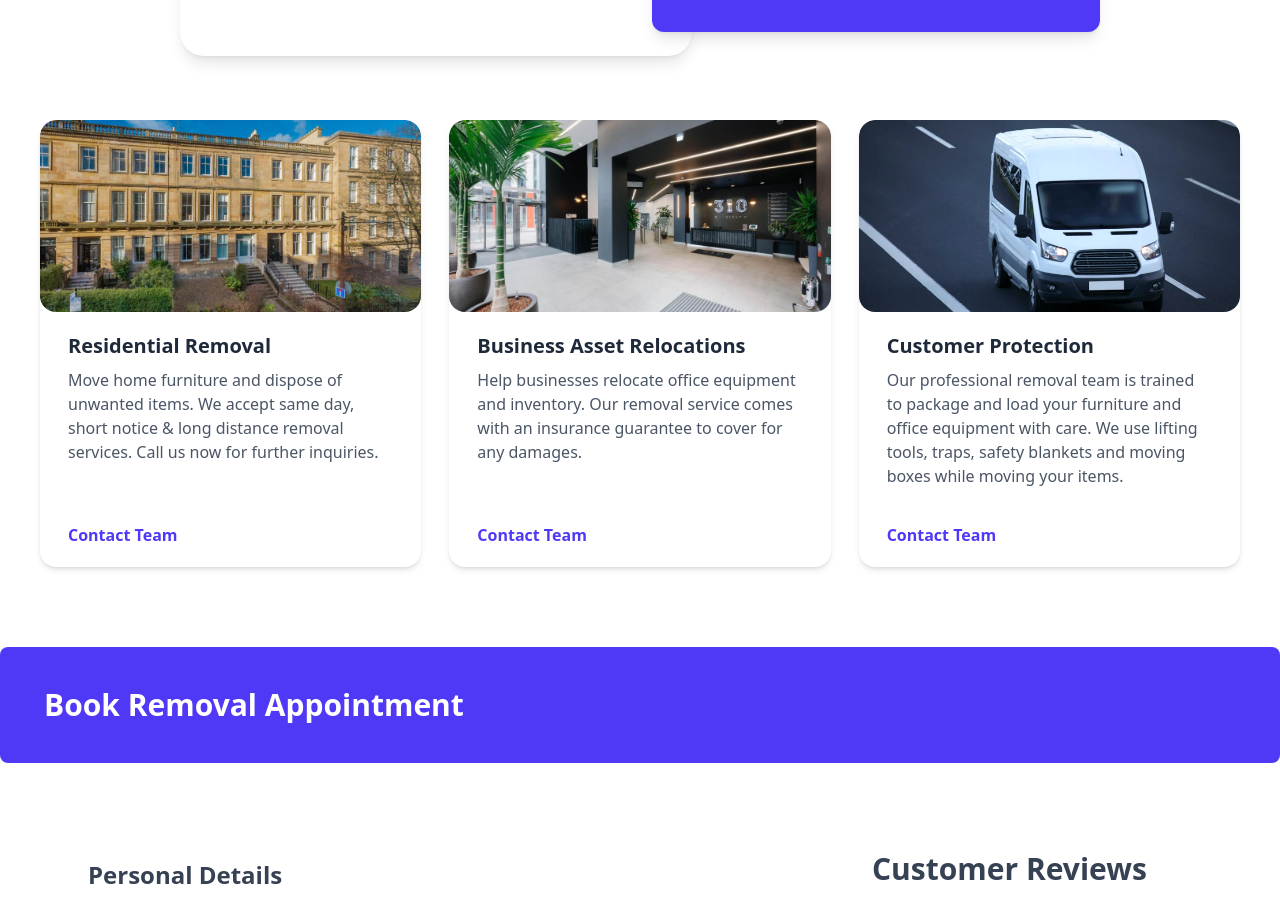
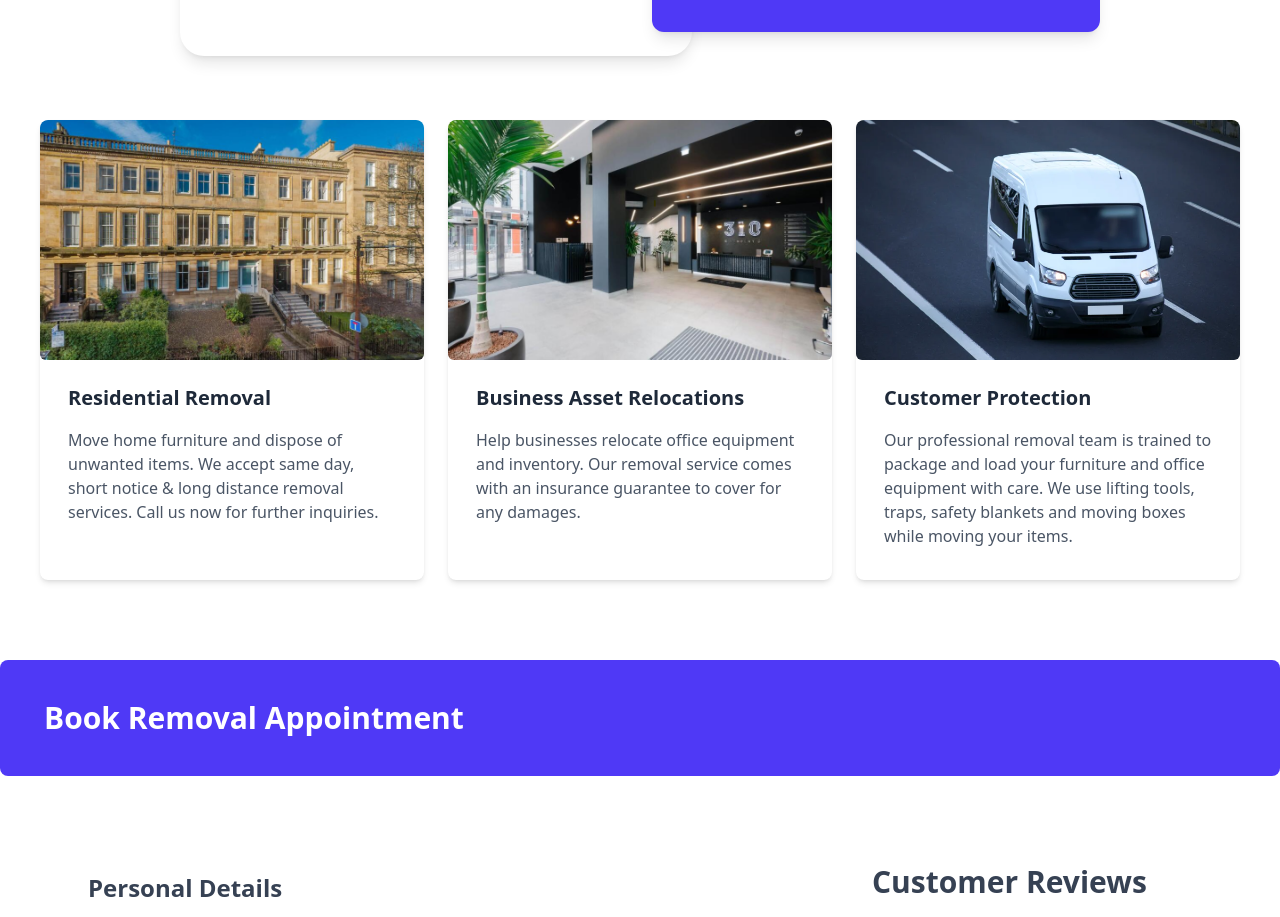
Before and after one commit to andrewwu531/removal-van-frontend, a React (Vite) app: page / in a window 1280 px wide. Shown: the part 880-1797 px from the top of the page. Built offline with nearby package versions, Linux system fonts and the light colour scheme.

Commit message:
paypal + frontend completed + price calculator

```diff
--- a/src/components/HeroSectionDesktop.jsx
+++ b/src/components/HeroSectionDesktop.jsx
@@ -69,33 +69,33 @@ const HeroSectionDesktop = () => {
           </a>
         </div> */}
 
-        <div className="grid grid-cols-3 gap-7">
+        <div className="grid grid-cols-3 gap-6">
           {photos.map((photo, index) => (
             <div
               key={index}
-              className="flex flex-col overflow-hidden bg-white shadow-md rounded-2xl"
+              className="flex flex-col overflow-hidden bg-white rounded-lg shadow-md"
             >
               {/* Image */}
               <img
                 src={photo.imgSrc}
                 alt={photo.alt}
-                className="object-cover w-full h-48 rounded-2xl"
+                className="object-cover w-full rounded-md h-60"
               />
 
               {/* Card Content - Ensures content fills remaining space */}
-              <div className="px-7 pt-5 pb-5 flex flex-col flex-grow min-h-[255px]">
-                <h3 className="mb-2 text-xl font-semibold text-gray-800">
+              <div className="px-7 pt-6 pb-5 flex flex-col  flex-grow min-h-[220px]">
+                <h3 className="mb-4 text-xl font-semibold text-gray-800">
                   {photo.title}
                 </h3>
                 <p className="flex-grow text-gray-600">{photo.text}</p>
 
                 {/* Link forced to the bottom */}
-                <a
+                {/* <a
                   href={photo.linkUrl}
                   className="mt-auto font-bold text-indigo-600 text-md hover:underline"
                 >
                   {photo.linkText}
-                </a>
+                </a> */}
               </div>
             </div>
           ))}
```
